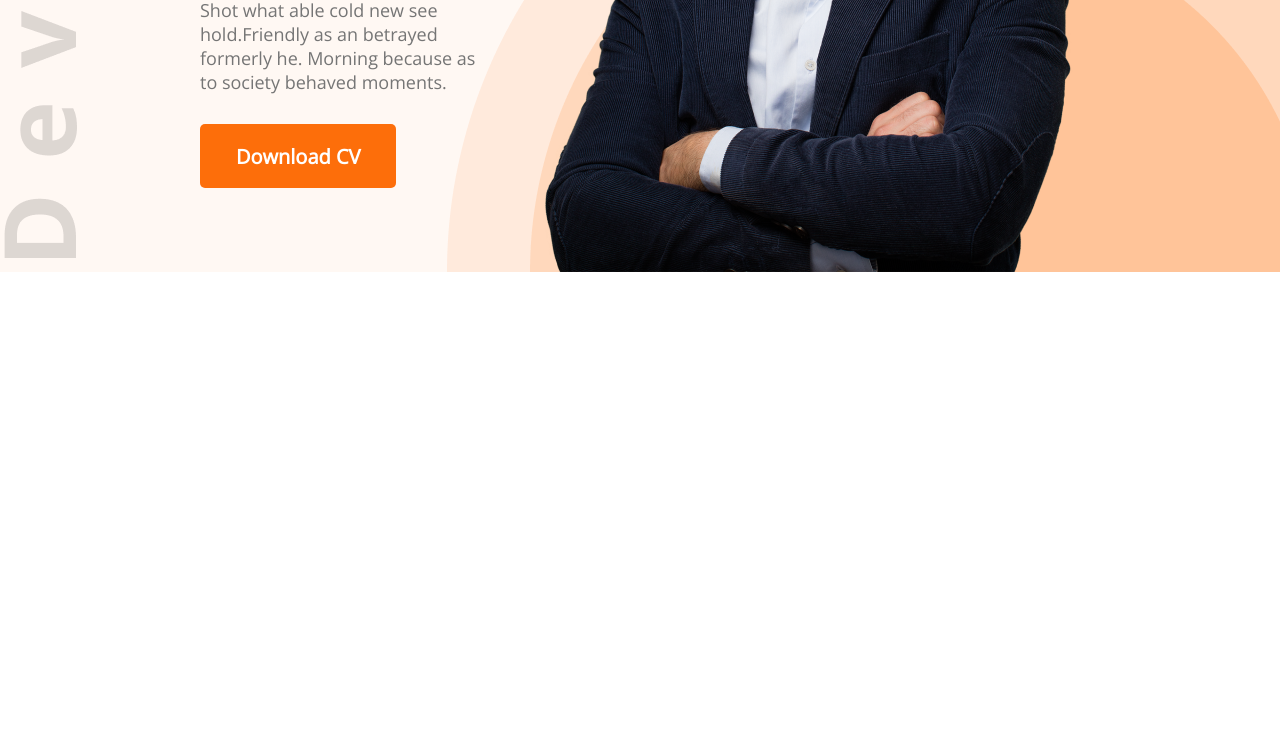
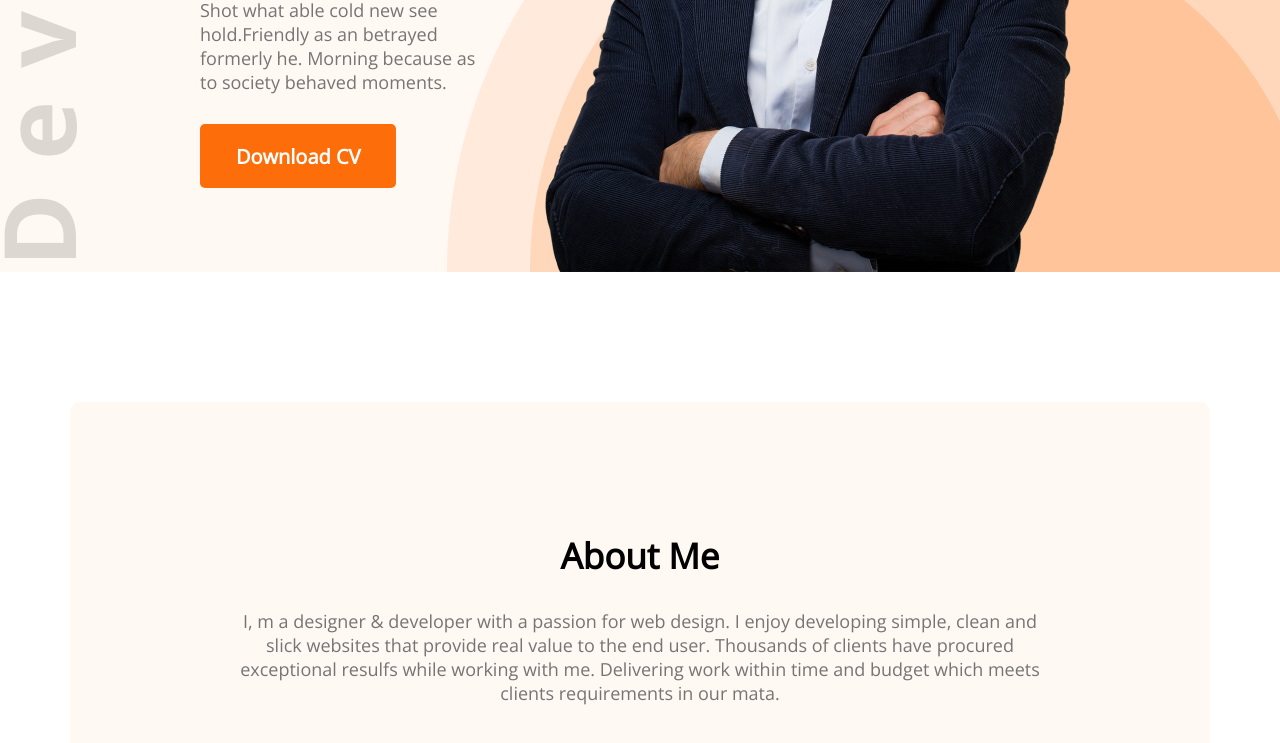
Before and after one commit to Nurealom405/portfolio, a plain HTML site: page index.html in a window 1280 px wide. Shown: the part 570-1313 px from the top of the page. Before the commit the page ends 842 px from the top, so only its background shows below. Drawn offline with nearby package versions, Linux system fonts and the light colour scheme.

Commit message:
about me done

```diff
--- a/index.html
+++ b/index.html
@@ -32,7 +32,10 @@
             </div>
     </header>
     <main>
-
+        <section class="about">
+            <h3 class="section-title">About Me</h3>
+            <p class="section-description">I, m a designer & developer with a passion for web design. I enjoy developing simple, clean and slick websites that provide real value to the end user. Thousands of clients have procured exceptional resulfs while working with me. Delivering work within time and budget which meets clients requirements in our mata.</p>
+        </section>
     </main>
     <footer>
 
--- a/styles/portfolio-style.css
+++ b/styles/portfolio-style.css
@@ -62,3 +62,28 @@ nav li {
   background-repeat: no-repeat;
   background-position: bottom right, left;
 }
+/* Main section */
+main{
+    max-width: 1140px;
+    margin: 0 auto;
+}
+/* About section Styles */
+.about{
+    background: #FFF8F3;
+    border-radius: 10px;
+    margin-top: 130px;
+    padding: 130px 156px;
+}
+.section-title{
+    font-weight: 700;
+    font-size: 35px;
+    text-align: center;
+    margin-bottom: 30px;
+}
+.section-description{
+    font-weight: 400;
+    font-size: 18px;
+    text-align: center;
+    color: #757575;
+    margin-bottom: 30px;
+}
```
